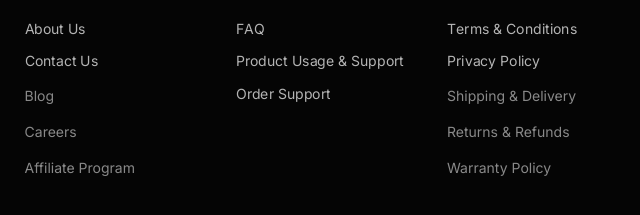
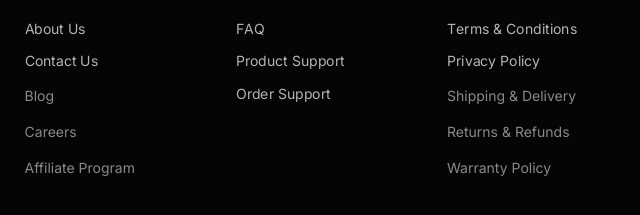
Before and after one commit to mybizdigitalmy/mybiz-digital-system, a plain HTML site: page index.html in a window 1280 px wide. Shown: the part 4618-4833 px from the top of the page, 611-1251 px from the left. Drawn offline with Linux system fonts and the light colour scheme.

Commit message:
Rename Product Support footer link

```diff
--- a/index.html
+++ b/index.html
@@ -2148,7 +2148,7 @@ body.mbd-commerce-locked{overflow:hidden!important}
    </nav>
    <nav aria-label="Resources footer links">
     <h3 class="mbd-f-col-title">Resources</h3>
-    <div class="mbd-f-nav"><a href="#faq">FAQ</a><a href="product-support.html">Product Usage &amp; Support</a><a href="order-support.html">Order Support</a></div>
+    <div class="mbd-f-nav"><a href="#faq">FAQ</a><a href="product-support.html">Product Support</a><a href="order-support.html">Order Support</a></div>
    </nav>
    <nav aria-label="Legal footer links">
     <h3 class="mbd-f-col-title">Legal</h3>
```
